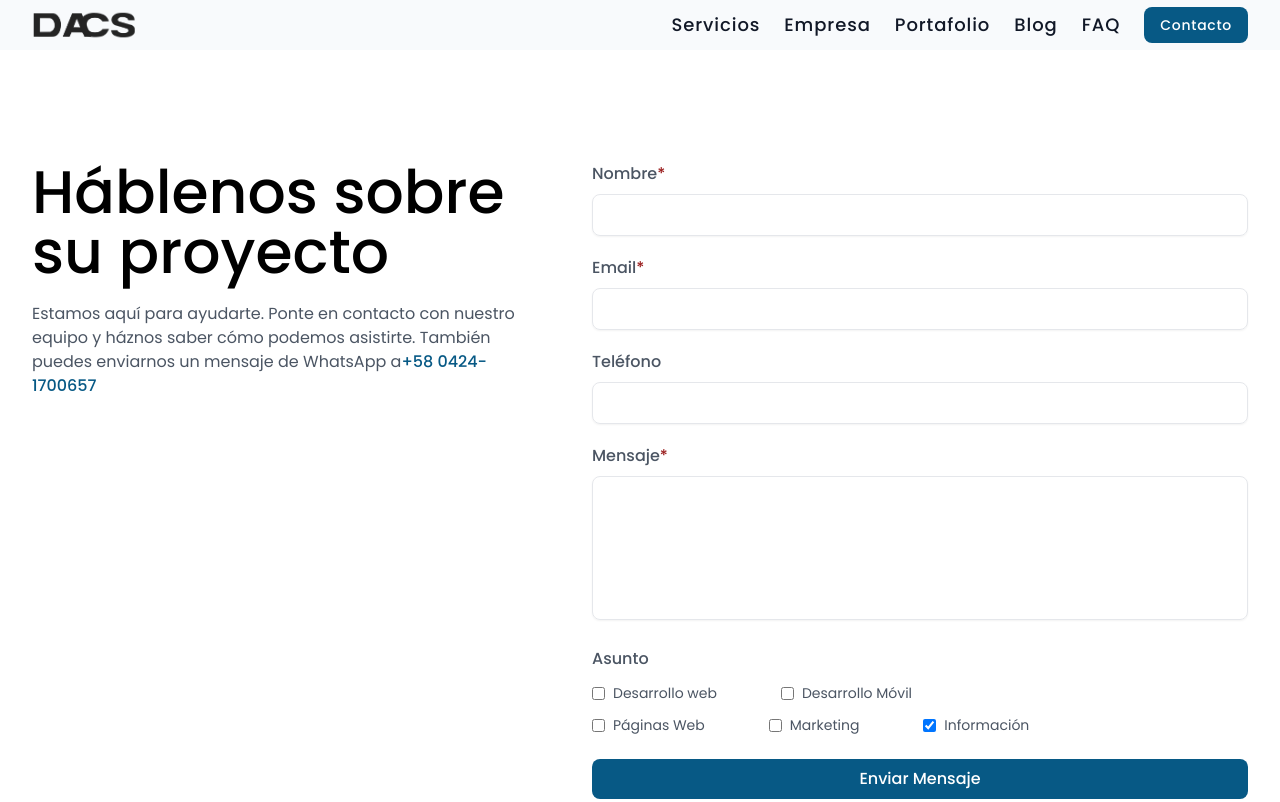
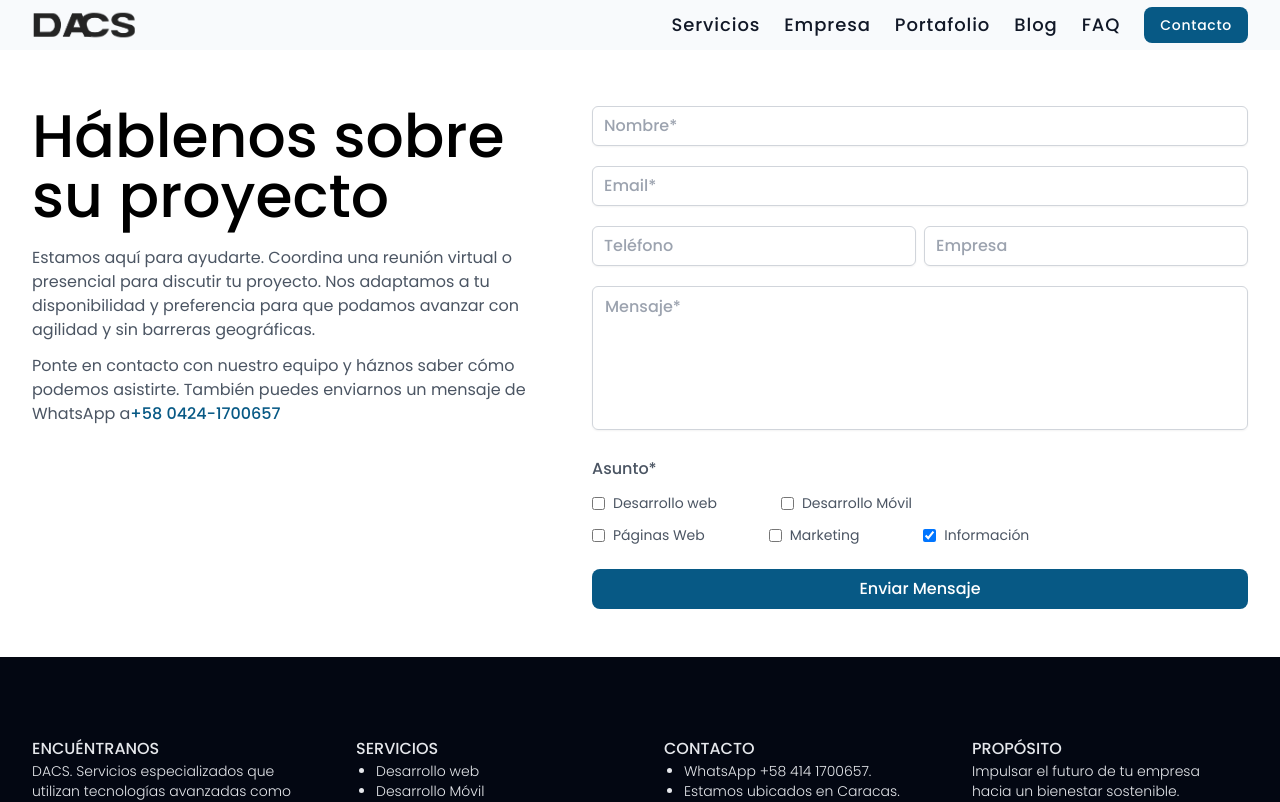
Before and after one commit to ycarruido/dacs, a Next.js app: page /contact in a window 1280 px wide. Shown: the top 802 px of the page. Built offline with nearby package versions, Linux system fonts and the light colour scheme; no server answers; what @getbrevo/brevo would draw is missing.

Commit message:
Crea lista de contacto al enviar email, Mejora en Contacts, Mejora en About, Cambio en Statsection y FAQs, Brevo

```diff
--- a/src/app/contact/page.jsx
+++ b/src/app/contact/page.jsx
@@ -1,7 +1,7 @@
 "use client";
 
 import { useState } from "react";
-import { handleForm } from "../action";
+import { handleForm } from "../handleFormAction";
 import Input from "../../components/ui/Input/Input";
 import Button from "../../components/ui/Button/Button";
 import Checkbox from "../../components/ui/Checkbox/Checkbox";
@@ -38,15 +38,19 @@ export default function GetStarted() {
 
   return (
     <>
-      <div className="pt-28 pb-12">
+      <div className="mt-14 pb-12">
         <div className="custom-screen text-gray-600">
           <div className="max-w-lg mx-auto gap-12 justify-between lg:flex lg:max-w-none">
             <div className="max-w-lg sm:text-center lg:text-left">
               <p className="text-black text-3xl font-medium sm:text-4xl md:text-5xl lg:text-6xl pb-2">
                 Háblenos sobre su proyecto
               </p>
+
               <p className="mt-3">
-                Estamos aquí para ayudarte. Ponte en contacto con nuestro equipo y háznos saber cómo podemos asistirte.
+                Estamos aquí para ayudarte. Coordina una reunión virtual o presencial para discutir tu proyecto. Nos adaptamos a tu disponibilidad y preferencia para que podamos avanzar con agilidad y sin barreras geográficas.
+              </p>
+              <p className="mt-3">
+                Ponte en contacto con nuestro equipo y háznos saber cómo podemos asistirte.
                 También puedes enviarnos un mensaje de WhatsApp a
                 <a
                   href="mailto:solicitudes@tesisalacarta.com"
@@ -63,46 +67,53 @@ export default function GetStarted() {
                 onSubmit={handleSubmit}
                 className="space-y-5 font-medium"
               >
+
+                <div class="relative">
+                  <input type="text" id="name" name="name" required class="peer h-10 w-full border border-gray-300 rounded-md shadow-sm p-2 text-gray-900 placeholder-transparent focus:outline-none focus:border-sky-800" placeholder="Nombre" aria-label="Full name"/>
+                  <label for="name" class="absolute left-0 -top-3.5 text-gray-500 transition-all duration-300 peer-placeholder-shown:top-2 peer-placeholder-shown:text-gray-400 peer-placeholder-shown:text-base peer-focus:-top-5 peer-focus:text-sm peer-focus:text-sky-800 px-3 peer-focus:px-1">
+                    Nombre*
+                  </label>
+                </div>
+
+                <div class="relative">
+                  <input type="email" id="email" name="email" required class="peer h-10 w-full border border-gray-300 rounded-md shadow-sm p-2 text-gray-900 placeholder-transparent focus:outline-none focus:border-sky-800" placeholder="Email" aria-label="Email"/>
+                  <label for="email" class="absolute left-0 -top-3.5 text-gray-500 transition-all duration-300 peer-placeholder-shown:top-2 peer-placeholder-shown:text-gray-400 peer-placeholder-shown:text-base peer-focus:-top-5 peer-focus:text-sm peer-focus:text-sky-800 px-3 peer-focus:px-1">
+                    Email*
+                  </label>
+                </div>
+
+                <div className="flex">
+                  <div class="relative w-1/2 mr-1">
+                    <input type="tel" id="phone" name="phone" class="peer h-10 w-full border border-gray-300 rounded-md shadow-sm p-2 text-gray-900 placeholder-transparent focus:outline-none focus:border-sky-800" placeholder="Teléfono" aria-label="Full name"/>
+                    <label for="phone" class="absolute left-0 -top-3.5 text-gray-500 transition-all duration-300 peer-placeholder-shown:top-2 peer-placeholder-shown:text-gray-400 peer-placeholder-shown:text-base peer-focus:-top-5 peer-focus:text-sm peer-focus:text-sky-800 px-3 peer-focus:px-1">
+                      Teléfono
+                    </label>
+                  </div>
+
+                  <div class="relative w-1/2 ml-1">
+                    <input type="tel" id="empresa" name="empresa" class="peer h-10 w-full border border-gray-300 rounded-md shadow-sm p-2 text-gray-900 placeholder-transparent focus:outline-none focus:border-sky-800" placeholder="Empresa" aria-label="Empresa"/>
+                    <label for="empresa" class="absolute left-0 -top-3.5 text-gray-500 transition-all duration-300 peer-placeholder-shown:top-2 peer-placeholder-shown:text-gray-400 peer-placeholder-shown:text-base peer-focus:-top-5 peer-focus:text-sm peer-focus:text-sky-800 px-3 peer-focus:px-1">
+                      Empresa
+                    </label>
+                  </div>
+                </div>
+
+
+
+
                 <div>
-                  <label>Nombre<span className="text-red-800">*</span></label>
-                  <Input
-                    aria-label="Full name"
-                    type="text"
-                    required
-                    className="mt-2 focus:border-sky-800"
-                    name="name"
-                  />
-                </div>
-                <div>
-                  <label>Email<span className="text-red-800">*</span></label>
-                  <Input
-                    aria-label="Email"
-                    type="email"
-                    required
-                    className="mt-2 focus:border-sky-800"
-                    name="email"
-                  />
-                </div>
-                <div>
-                  <label>Teléfono</label>
-                  <Input
-                    aria-label="Teléfono"
-                    type="tel"
-                    className="mt-2 focus:border-sky-800"
-                    name="phone"
-                  />
-                </div>
-                <div>
-                  <label>Mensaje<span className="text-red-800">*</span></label>
+                  {/* <label>Mensaje<span className="text-red-800">*</span></label> */}
                   <textarea
+                    placeHolder="Mensaje*"
                     aria-label="Message"
                     required
                     name="message"
-                    className="w-full mt-2 h-36 px-3 py-2 resize-none appearance-none bg-transparent outline-none border focus:border-sky-800 shadow-sm rounded-lg"
+                    className="w-full h-36 px-3 py-2 resize-none appearance-none bg-transparent outline-none border border-gray-300 rounded-md shadow-sm p-2 focus:border-sky-800"
                   ></textarea>
                 </div>
+
                 <div>
-                  <label>Asunto</label>
+                  <label>Asunto*</label>
                   <ul className="mt-3 flex flex-wrap gap-x-8 gap-y-3 font-normal max-w-md sm:gap-x-16">
                     {servicesItems.map((item, idx) => (
                       <li key={idx} className="flex gap-x-2 items-center">
--- a/src/app/faq/page.jsx
+++ b/src/app/faq/page.jsx
@@ -65,6 +65,10 @@ const faqs = [
       {
         question: "¿Cómo entiende DACS las necesidades de sus clientes?",
         answer: "Nos tomamos el tiempo para conocer a fondo los objetivos y retos de cada cliente. Ofrecemos soluciones personalizadas y ajustadas a sus necesidades particulares, ya sea en desarrollo de software, marketing digital o ambos.",
+      },
+      {
+        question: "¿Podemos tener reuniones presenciales?",
+        answer: "Sí, podemos coordinar reuniones presenciales o virtuales según tus necesidades. La flexibilidad es clave para nosotros.",
       },
       {
         question: "¿Cuál es la relación de DACS con sus clientes a largo plazo?",
--- a/src/app/action.jsx
+++ b/src/app/handleFormAction.jsx
@@ -1,5 +1,5 @@
 "use server"
-import { sendEmail } from "../lib/brevo";
+import { sendEmail, createContact } from "../lib/brevo";
 //import { redirect } from "next/navigation";
 
  export async function handleForm(formData){
@@ -29,5 +29,11 @@ import { sendEmail } from "../lib/brevo";
       body: message
     })
 
+
+    const lead = { email: email, name: name };
+    await createContact(lead);
+
+
+
     //redirect('/contact')
   }
--- a/src/app/portfolio/page.jsx
+++ b/src/app/portfolio/page.jsx
@@ -36,7 +36,7 @@ const Portfolio = () => {
         prdId: "02",
         title: "Aplicación Móvil de Gestión de Proyectos en Angular y Node",
         description:
-          "Desarrollamos una aplicación de gestión de proyectos con Angular, Node.js y desplegada en Firebase. Esta herramienta permite gestionar, asignar y seguir el progreso de proyectos académicos de manera eficiente.",
+          "Desarrollamos una aplicación de gestión de proyectos con Angular, Ionic, Node.js. Esta herramienta permite gestionar, asignar y seguir el progreso de proyectos académicos de manera eficiente.",
         features: [
           {
             str1: "Gestión completa de proyectos: crear, modificar y eliminar tareas.",
--- a/src/components/ui/About/About.jsx
+++ b/src/components/ui/About/About.jsx
@@ -17,11 +17,14 @@ function About() {
           <div className="flex-1 mt-6 lg:mt-0 lg:w-3/5">
             {" "}
             {/* 60% de ancho en pantallas grandes */}
-            <p className="text-white">
+            <p className="text-white pb-4">
               DACS es una empresa de desarrollo con el objetivo de ofrecer
               servicios integrales en desarrollo de aplicaciones, desarrollo
               web, marketing. Nuestros profesionales les brindaran soluciones
-              prácticas a sus necesidades
+              prácticas a sus necesidades.
+            </p>
+            <p className="text-white">
+              Trabajamos de manera remota, lo que nos permite adaptarnos a las necesidades de nuestros clientes, sin importar dónde se encuentren. Coordinamos todo el proceso de desarrollo de forma eficiente, con reuniones que pueden ser presenciales o virtuales, según la preferencia del cliente. Nuestro equipo de desarrolladores trabaja de forma remota, manteniendo una comunicación constante y enfocada en entregar resultados de alta calidad.
             </p>
             <ul className="mt-6 space-y-4 text-white text-sm md:text-base lg:text-lg list-outside pl-6">
               <li className="flex items-start space-x-2">
@@ -43,10 +46,7 @@ function About() {
               <li className="flex items-start space-x-2">
                 <span className="text-xl">→</span>
                 <span>
-                  <strong>Visión</strong>: Nuestra visión es convertirnos en
-                  líderes en tecnologías y plataformas digitales. Estamos
-                  comprometidos con la excelencia para ofrecerles resultados
-                  óptimos a nuestros clientes.
+                  <strong>Visión</strong>: Nuestra visión es convertirnos en líderes en tecnologías y plataformas digitales, aprovechando el poder del trabajo remoto para reunir a los mejores talentos globales. Nos comprometemos con la excelencia para ofrecer resultados óptimos a nuestros clientes, independientemente de las barreras geográficas, garantizando soluciones eficientes, innovadoras y de alto impacto.
                 </span>
               </li>
             </ul>
--- a/src/components/ui/StatsSection/StatsSection.jsx
+++ b/src/components/ui/StatsSection/StatsSection.jsx
@@ -59,11 +59,20 @@ const Stat = ({ IconComponent, number, label }) => {
 
 const StatsSection = () => {
   const stats = [
-    { IconComponent: CodeOffIcon, number: 60, label: "Proyectos Realizados" },
-    { IconComponent: GroupAddIcon, number: 37, label: "Clientes Satisfechos" },
-    { IconComponent: ScheduleIcon, number: 11, label: "Años de Experiencia" },
-    { IconComponent: HandshakeIcon, number: 6, label: "Alianzas Estratégicas" },
+    { IconComponent: CodeOffIcon, number: 12, label: "Lenguajes y Herramientas" },
+    { IconComponent: GroupAddIcon, number: 3, label: "Colaboraciones Activas" },
+    { IconComponent: ScheduleIcon, number: 247, label: "Disponibilidad" },
+    { IconComponent: HandshakeIcon, number: 8, label: "Años de Experiencia" },
   ];
+
+
+  // const stats = [
+  //   { IconComponent: CodeOffIcon, number: 60, label: "Proyectos Realizados" },
+  //   { IconComponent: GroupAddIcon, number: 37, label: "Clientes Satisfechos" },
+  //   { IconComponent: ScheduleIcon, number: 11, label: "Años de Experiencia" },
+  //   { IconComponent: HandshakeIcon, number: 6, label: "Alianzas Estratégicas" },
+  // ];
+
 
   return (
     <section id="stats-section" className="py-16 bg-gray-100">
--- a/src/lib/brevo.ts
+++ b/src/lib/brevo.ts
@@ -32,3 +32,34 @@
         }
 
     }
+
+    export async function createContact(lead: { email: string; name: string }) {
+        try {
+            const contactsApi = new brevo.ContactsApi();
+
+            // Configurar la clave API para la instancia de contactos
+            contactsApi.setApiKey(
+                brevo.ContactsApiApiKeys.apiKey,
+                process.env.BREVO_DACS_API_KEY as string
+            );
+
+            const contact = new brevo.CreateContact();
+            contact.email = lead.email;
+
+            // Configura los atributos
+            contact.attributes = {
+                NOMBRE: lead.name,
+                EMAIL: lead.email
+                // Agrega otros atributos si es necesario
+            };
+
+            // Asegúrate de que el ID de la lista sea un número
+            contact.listIds = [Number(process.env.BREVO_CONTACT_LIST_ID)];
+
+            // Crear el contacto
+            const response = await contactsApi.createContact(contact);
+            console.log('Contacto creado exitosamente:', JSON.stringify(response));
+        } catch (error) {
+            console.error('Error al crear el contacto:', error);
+        }
+    }
```
